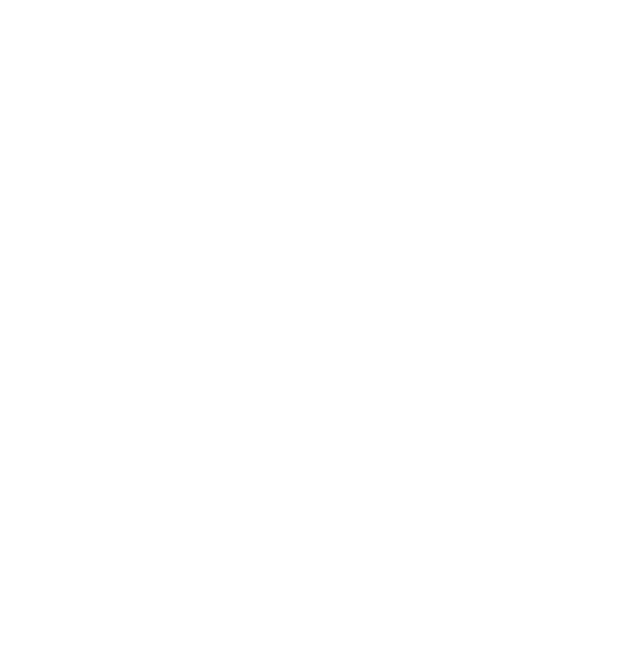
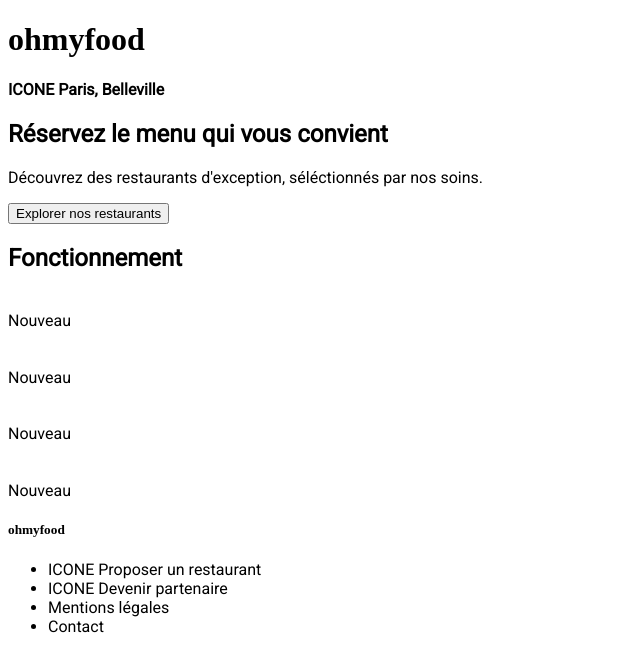
Before and after one commit to sarkande/AllanPEREZGONZALEZ_3_28022022, a website: page index.html in a window 1280 px wide. Shown: the whole page, without its empty margins (0-640 px from the left). Drawn offline with Linux system fonts and the light colour scheme; a web font is replaced by a local one.

Commit message:
content html

```diff
--- a/index.html
+++ b/index.html
@@ -7,11 +7,71 @@
     <meta name="viewport" content="width=device-width, initial-scale=1.0">
     <title>Projet_03</title>
     <link rel="stylesheet" href="./sass/main.css">
+    <link rel="stylesheet" href="https://use.fontawesome.com/releases/v5.15.3/css/all.css"
+    integrity="sha384-SZXxX4whJ79/gErwcOYf+zWLeJdY/qpuqC4cAa9rOGUstPomtqpuNWT9wdPEn2fk" crossorigin="anonymous">
     <!-- <link rel="stylesheet" href="public/css/style.css"> -->
 </head>
 
 <body>
+    <header>
+        <h1>ohmyfood</h1>
+    </header>
+    <main>
+        <section class="search">
+            <div><h4>ICONE Paris, Belleville</h4></div>
+            <div>
+                <h2>Réservez le menu qui vous convient</h2>
+                <p>Découvrez des restaurants d'exception, séléctionnés par nos soins.</p>
+                <button>Explorer nos restaurants</button>
+            </div>
+        </section >
 
+        <section class="funct">
+            <h2>Fonctionnement</h2>
+            <div class="funct__card"></div>
+            <div class="funct__card"></div>
+            <div class="funct__card"></div>
+        </section>
+        <section class="restaurants">
+            <div class="restaurants__card">
+                <img src="" alt="">
+                <div class="restaurants__card--new">Nouveau</div>
+                <h3></h3>
+                <p></p>
+                <div class="restaurants__card--heart"></div>
+            </div>
+            <div class="restaurants__card">
+                <img src="" alt="">
+                <div class="restaurants__card--new">Nouveau</div>
+                <h3></h3>
+                <p></p>
+                <div class="restaurants__card--heart"></div>
+            </div>
+            <div class="restaurants__card">
+                <img src="" alt="">
+                <div class="restaurants__card--new">Nouveau</div>
+                <h3></h3>
+                <p></p>
+                <div class="restaurants__card--heart"></div>
+            </div>
+            <div class="restaurants__card">
+                <img src="" alt="">
+                <div class="restaurants__card--new">Nouveau</div>
+                <h3></h3>
+                <p></p>
+                <div class="restaurants__card--heart"></div>
+            </div>
+        </section>
+    </main>
+    <footer>
+        <h5>ohmyfood</h5>
+        <ul>
+            <li>ICONE Proposer un restaurant</li>
+            <li>ICONE Devenir partenaire</li>
+            <li>Mentions légales</li>
+            <li>Contact</li>
+        </ul>
+    </footer>
 </body>
 
 </html>
--- a/sass/main.scss
+++ b/sass/main.scss
@@ -11,3 +11,12 @@ $color-primary: #9356dc;
 $color-secondary: #ff79da;
 $color-tertiary: #99e2d0;
 //test
+
+body {
+	font-family: $roboto;
+}
+
+h1,
+h5 {
+	font-family: $shrikhand;
+}
```
Also changed, not shown: sass/main.css, 1 other file.
